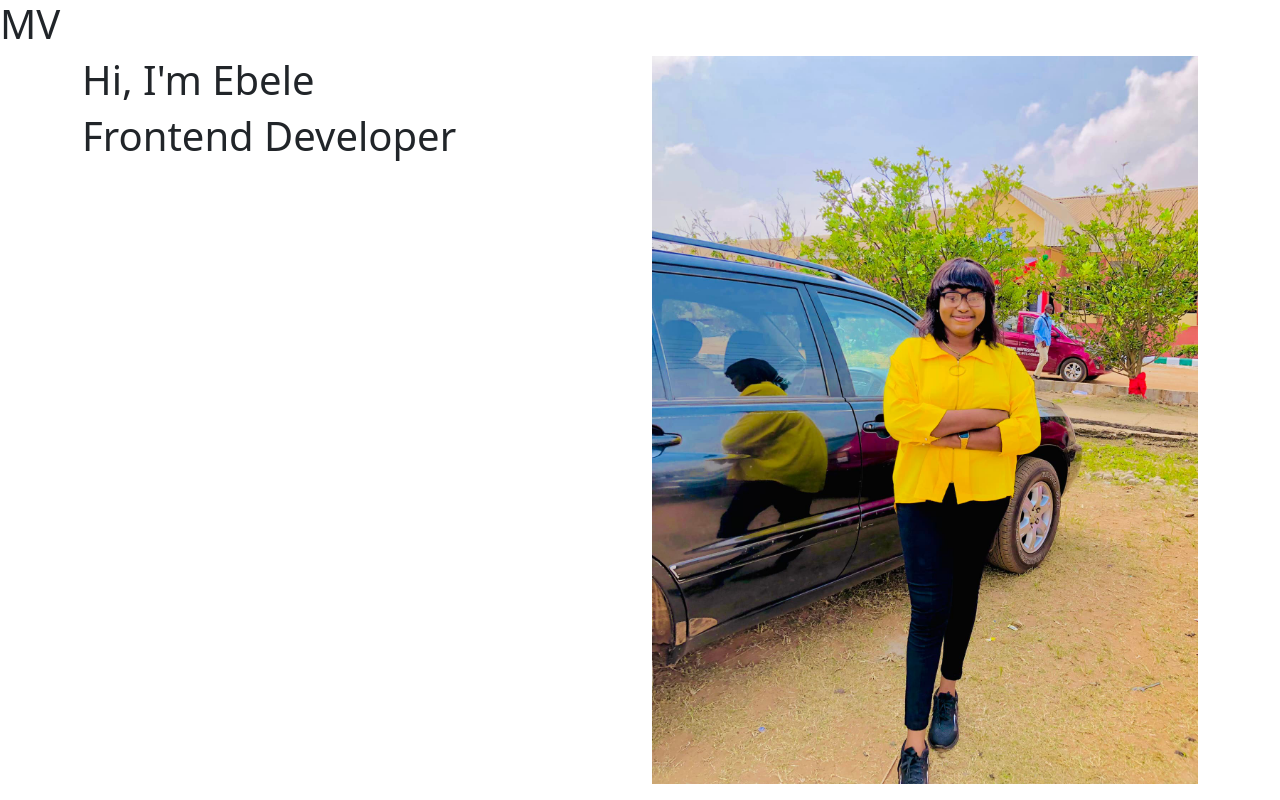
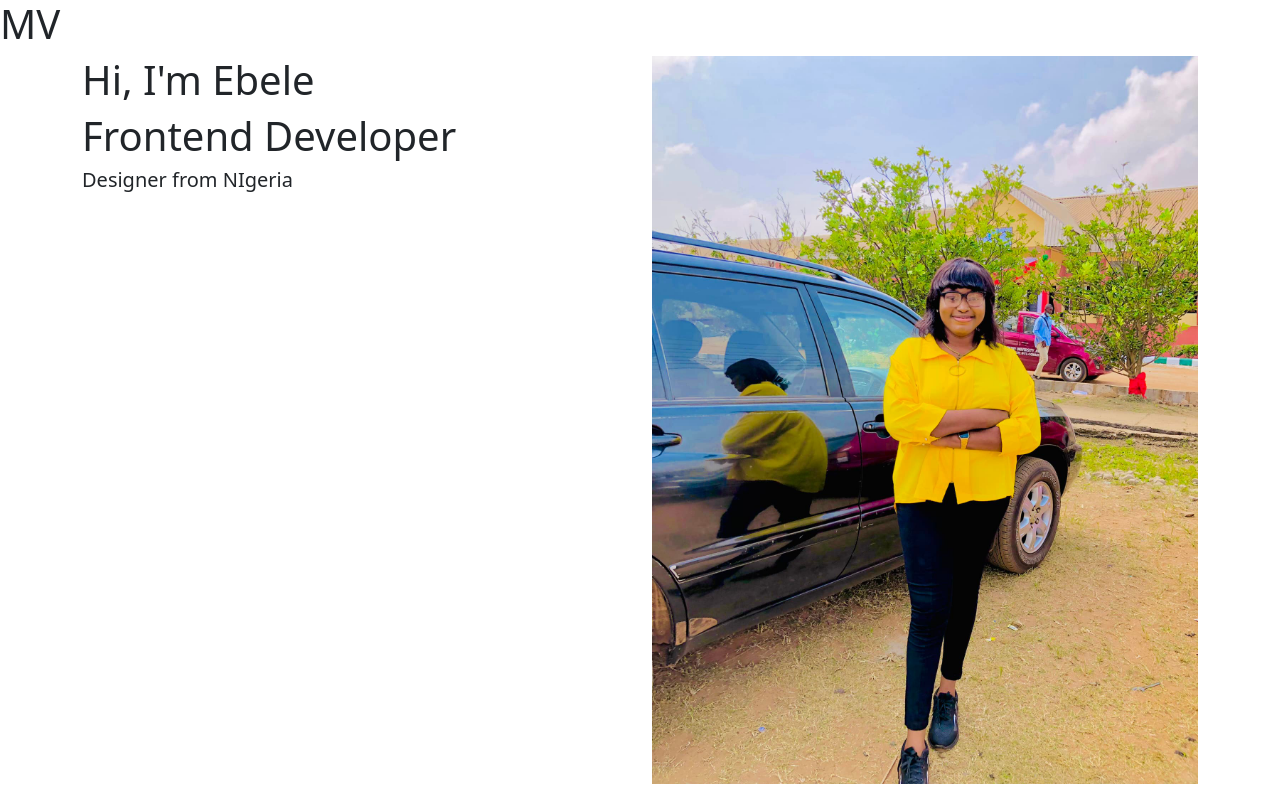
Before and after one commit to Geraldine-Okeke/My-Portfolio, a plain HTML site: page index.html in a window 1280 px wide. Drawn offline with nearby package versions, Linux system fonts and the light colour scheme.

Commit message:
added h5 element stating my country

```diff
--- a/index.html
+++ b/index.html
@@ -17,6 +17,7 @@
         <div class="col-6">
           <h6 class="display-6">Hi, I'm Ebele</h3>
           <h1>Frontend Developer</h1>
+          <h5>Designer from NIgeria</h5>
         </div>
         <div class="col-6">
           <img class="img-fluid " src="pic.png" alt="my pic">
```
